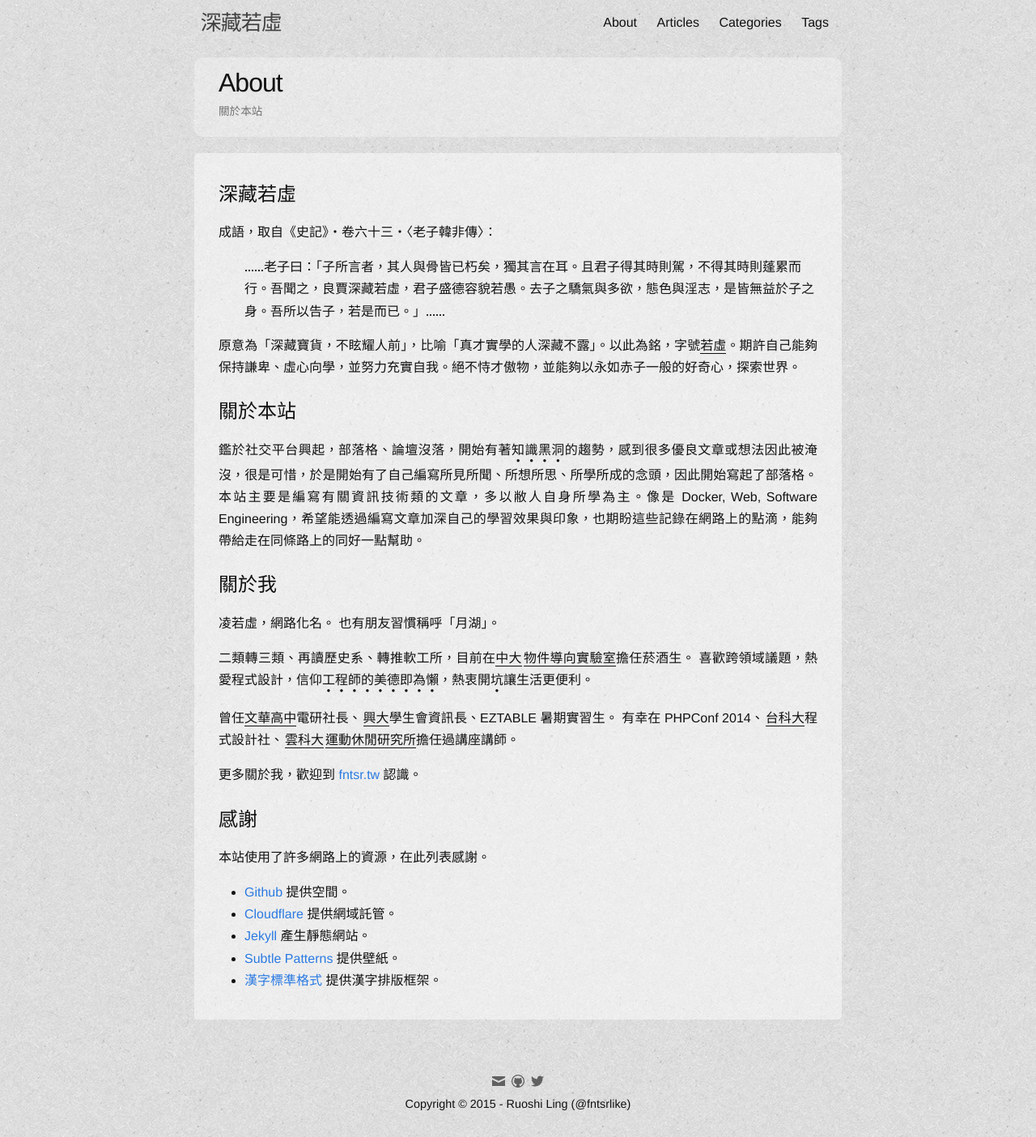
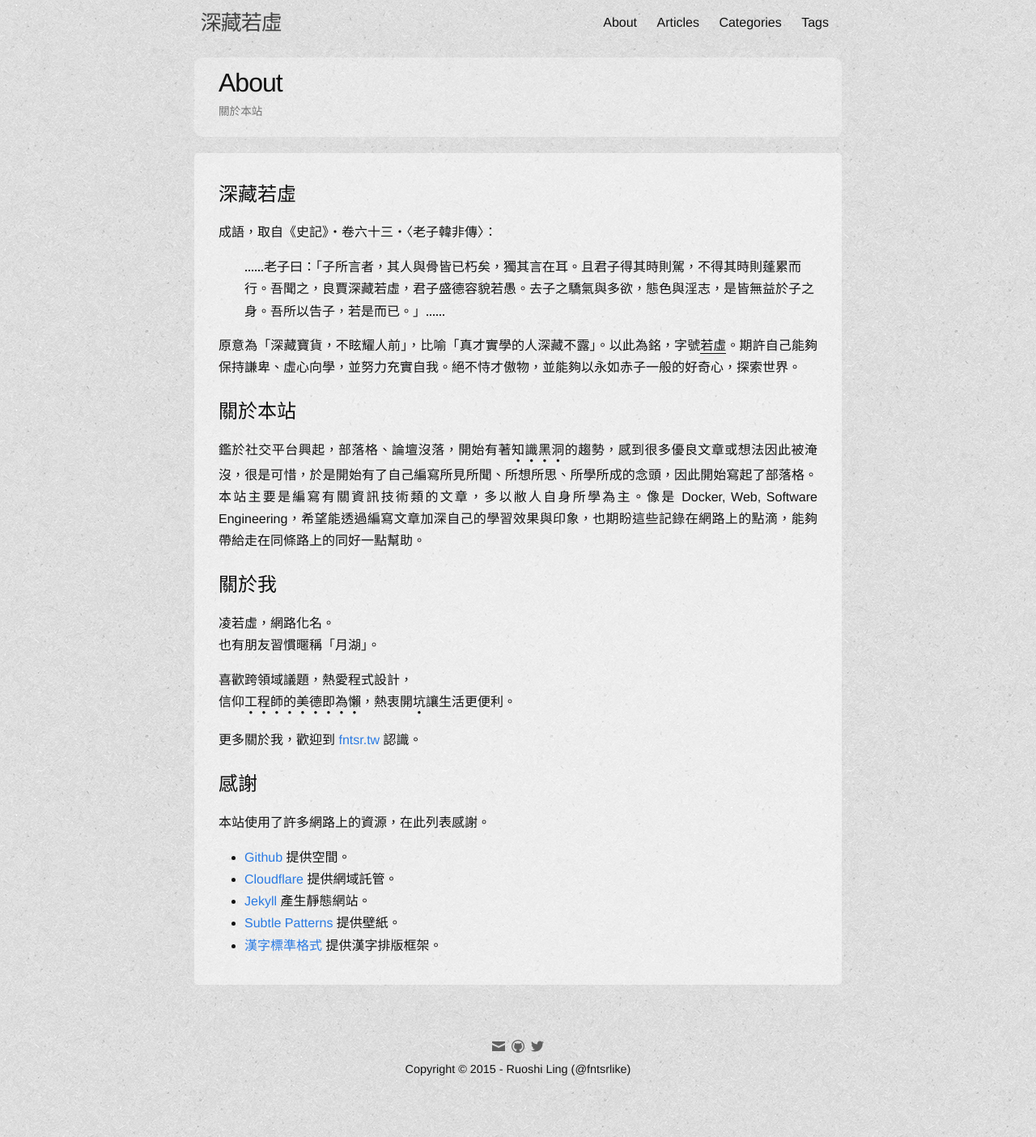
Before and after one commit to fntsrlike/blog-2015, a Jekyll site: the page built from about.md, in a window 1280 px wide. Shown: the whole page at 81% size. Built offline with Jekyll 4.4.1, drawn with Linux system fonts in a browser that asks for light colours.

Commit message:
Update about, make about me simpler

```diff
--- a/about.md
+++ b/about.md
@@ -22,14 +22,11 @@ permalink: /about/
 
 ### 關於我
 
-凌若虛，網路化名。
-也有朋友習慣稱呼「月湖」。
+凌若虛，網路化名。<br/>
+也有朋友習慣暱稱「月湖」。<br>
 
-二類轉三類、再讀歷史系、轉推軟工所，目前在<u>中大</u><u>物件導向實驗室</u>擔任菸酒生。
-喜歡跨領域議題，熱愛程式設計，信仰<em>工程師的美德即為懶</em>，熱衷開<em>坑</em>讓生活更便利。
-
-曾任<u>文華高中</u>電研社長、<u>興大</u>學生會資訊長、EZTABLE 暑期實習生。
-有幸在 PHPConf 2014、<u>台科大</u>程式設計社、<u>雲科大</u><u>運動休閒研究所</u>擔任過講座講師。
+喜歡跨領域議題，熱愛程式設計，<br/>
+信仰<em>工程師的美德即為懶</em>，熱衷開<em>坑</em>讓生活更便利。
 
 更多關於我，歡迎到 [fntsr.tw](http://fntsr.tw/) 認識。
 
```
